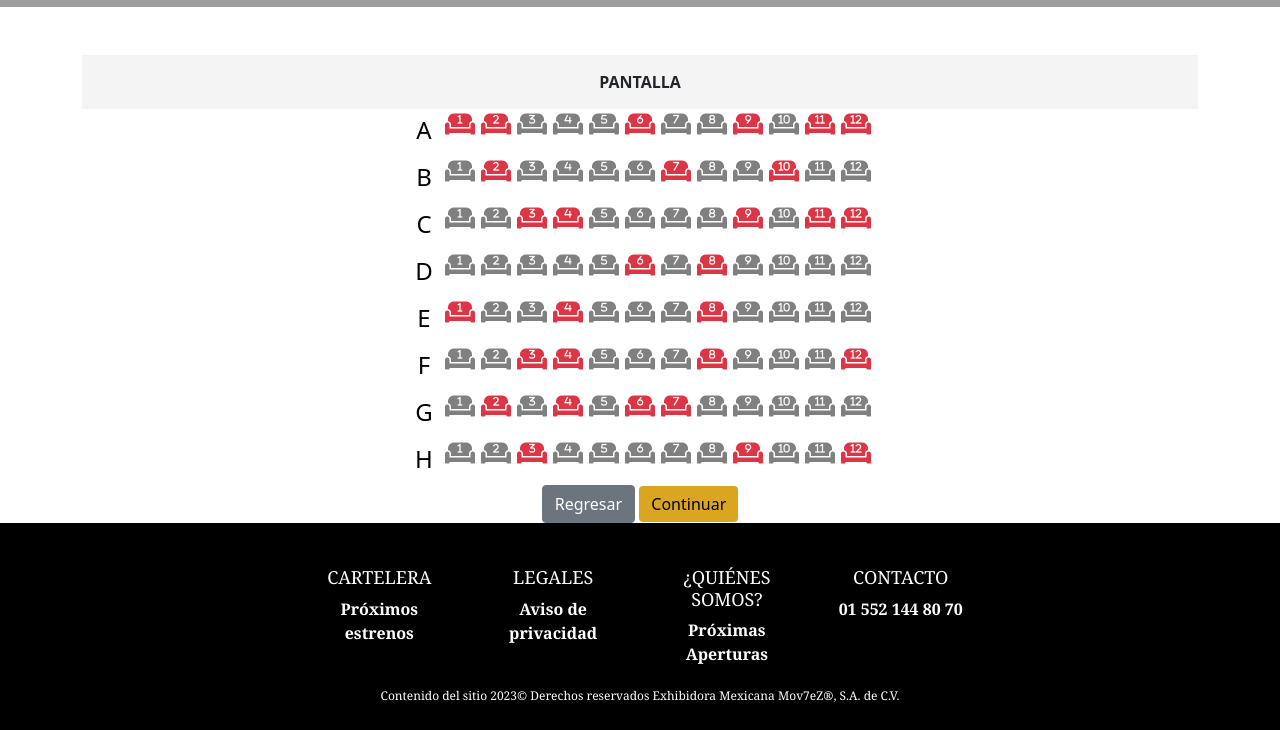
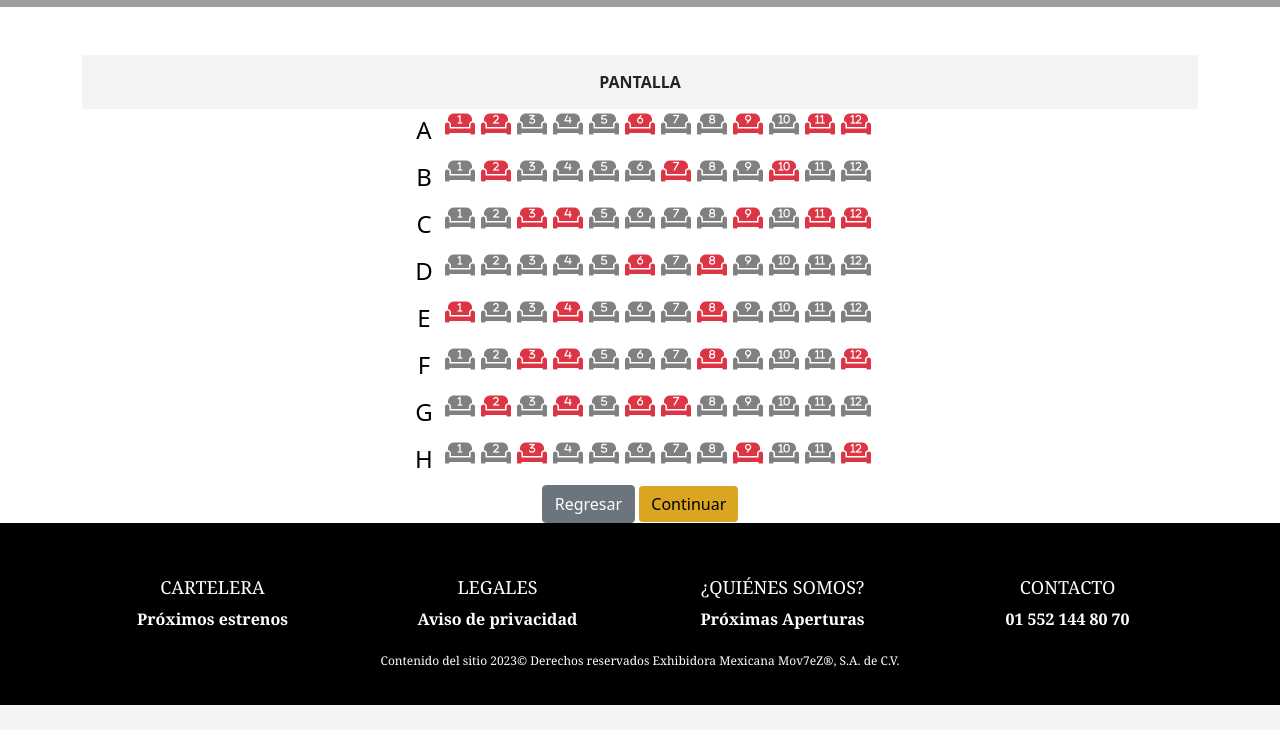
Before and after one commit to dluna2010/Cinememex, a plain HTML site: page app/views/asientos.html in a window 1280 px wide. Shown: the part 443-1173 px from the top of the page. After the commit the page ends 1148 px from the top, so only its background shows below. Drawn offline with nearby package versions, Linux system fonts and the light colour scheme; grey boxes are pictures that could not be loaded.

Commit message:
Solucion del pedo del cacas

```diff
--- a/app/views/Styles/asientos.css
+++ b/app/views/Styles/asientos.css
@@ -6,6 +6,46 @@ html {
     margin: 0;
 }
 
+footer {
+    background-color: #000;
+    color: #fff;
+    text-align: center;
+    padding: 10px;
+    width: 100%;
+    font-family: 'Georgia', serif;
+}
+/* Estilos para el footer */
+.footer {
+    background-color: #000;
+    color: #fff;
+    padding: 20px 0;
+}
+
+/* Estilos para los encabezados del footer */
+.footer h5 {
+    font-size: 18px;
+}
+
+/* Estilos para las listas del footer */
+.footer ul {
+    list-style: none;
+    padding: 0;
+}
+
+.footer ul li {
+    margin-bottom: 5px;
+}
+
+/* Estilos para los números de teléfono */
+.footer ul li:last-child {
+    font-weight: bold;
+}
+
+/* Estilos para los derechos de autor y desarrollador */
+.footer p {
+    font-size: 12px;
+    margin: 5px 0;
+}
 /*
 header {
     background-image: url(https://png.pngtree.com/background/20230617/original/pngtree-abstract-golden-glitter-splash-illuminated-in-3d-on-a-sleek-black-picture-image_3682236.jpg);
@@ -83,14 +123,7 @@ main {
     padding: 15px 0;
     font-weight: bold;
 }
-footer {
-    background-color: #000;
-    color: #fff;
-    text-align: center;
-    padding: 10px;
-    width: 100%;
-    font-family: 'Georgia', serif;
-}
+
 
 /* Estilos para la descripción de la función */
 .movie-description {
@@ -116,44 +149,3 @@ footer {
     justify-content: center;
     margin-bottom: 5px;
 }
-
-/* Estilo para el contenedor principal para asegurar el centrado */
-.container {
-    display: flex;
-    justify-content: center;
-    flex-direction: column;
-    align-items: center;
-}
-
-/* Estilos para el footer */
-.footer {
-    background-color: #000;
-    color: #fff;
-    padding: 20px 0;
-}
-
-/* Estilos para los encabezados del footer */
-.footer h5 {
-    font-size: 18px;
-}
-
-/* Estilos para las listas del footer */
-.footer ul {
-    list-style: none;
-    padding: 0;
-}
-
-.footer ul li {
-    margin-bottom: 5px;
-}
-
-/* Estilos para los números de teléfono */
-.footer ul li:last-child {
-    font-weight: bold;
-}
-
-/* Estilos para los derechos de autor y desarrollador */
-.footer p {
-    font-size: 12px;
-    margin: 5px 0;
-}
--- a/app/views/asientos.html
+++ b/app/views/asientos.html
@@ -1,5 +1,6 @@
 <!DOCTYPE html>
 <html lang="en">
+
 <head>
     <meta charset="UTF-8">
     <meta name="viewport" content="width=device-width, initial-scale=1.0">
@@ -12,6 +13,7 @@
     <link rel="stylesheet" type="text/css" href="./Styles/asientos.css">
 
 </head>
+
 <body>
     <!-- Barra de navegación  -->
     <nav class="navbar navbar-expand-lg navbar-dark bg-dark fixed-top">
@@ -19,7 +21,7 @@
             <a class="navbar-brand d-flex align-items-center" href="./home.html">
                 <img src="../static/imgs/MZ square.png" alt="Logo" width="45px">
             </a>
-            <a class="navbar-brand d-flex align-items-center" href="./home.html"  style="color: goldenrod;"> Mov7eZ </a>
+            <a class="navbar-brand d-flex align-items-center" href="./home.html" style="color: goldenrod;"> Mov7eZ </a>
             <button class="navbar-toggler" type="button" data-bs-toggle="collapse" data-bs-target="#navbarNav"
                 aria-controls="navbarNav" aria-expanded="false" aria-label="Toggle navigation">
                 <span class="navbar-toggler-icon"></span>
@@ -42,7 +44,8 @@
                 </ul>
                 <ul class="navbar-nav mx-auto mb-2 mb-lg-0">
                     <li class="nav-item dropdown">
-                      <a class="nav-link dropdown-toggle" href="#" id="navbarDropdownMenuLink" role="button" data-bs-toggle="dropdown" aria-expanded="false">
+                        <a class="nav-link dropdown-toggle" href="#" id="navbarDropdownMenuLink" role="button"
+                            data-bs-toggle="dropdown" aria-expanded="false">
                             Sucursal
                         </a>
                         <ul class="dropdown-menu" aria-labelledby="navbarDropdownMenuLink">
@@ -83,7 +86,8 @@
         <div class="container">
             <div class="row">
                 <div class="col-md-4">
-                    <img src="https://static.cinepolis.com/resources/mx/movies/posters/264x386/43450-342529-20231024011049.jpg" alt="Película">
+                    <img src="https://static.cinepolis.com/resources/mx/movies/posters/264x386/43450-342529-20231024011049.jpg"
+                        alt="Película">
                 </div>
                 <div class="col-md-8 movie-info">
                     <h2>Película: Five Nights at Freddy’s: La Película SP ESP</h2>
@@ -108,10 +112,15 @@
 
     <!-- Botón "Continuar" -->
     <div style="text-align: center;">
-        <a style="color:black; text-decoration: none;" href="./boletos.html"><button class="btn btn-secondary">Regresar</button></a>
-        <a style="color:black; text-decoration: none;" href="./pago.html"><button class="btn btn-primary">Continuar</button></a>
+        <a style="color:black; text-decoration: none;" href="./boletos.html">
+            <button class="btn btn-secondary">Regresar</button>
+        </a>
+        <a style="color:black; text-decoration: none;" href="./pago.html">
+            <button class="btn btn-primary">Continuar</button>
+        </a>
     </div>
 
+    <footer>
         <!-- Footer "Sobre Nosotros" -->
         <footer class="footer text-center mt-6" style="background-color: #000; color: #fff;">
             <div class="container">
@@ -146,11 +155,14 @@
                 <p>Contenido del sitio 2023© Derechos reservados Exhibidora Mexicana Mov7eZ®, S.A. de C.V.</p>
             </div>
         </footer>
+    </footer>
+
+
 
     <script src="https://code.jquery.com/jquery-3.6.0.min.js"></script>
     <script src="https://cdn.jsdelivr.net/npm/bootstrap@5.1.0/dist/js/bootstrap.bundle.min.js"></script>
     <script>
-    document.addEventListener('DOMContentLoaded', function() {
+        document.addEventListener('DOMContentLoaded', function () {
             const seatsContainer = document.getElementById('seats');
             const rows = ['A', 'B', 'C', 'D', 'E', 'F', 'G', 'H'];
             const numSeatsPerRow = 12;
@@ -204,4 +216,5 @@
     </script>
 
 </body>
+
 </html>
```
Also changed, not shown: app/views/about_us.html (+15 -7 lines), app/views/home.html (+2 -2 lines). Lines whose indentation alone changed are shown as unchanged.
